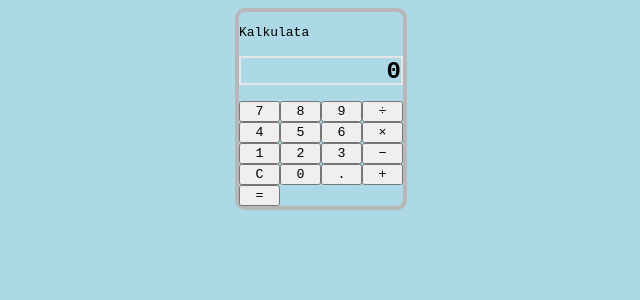
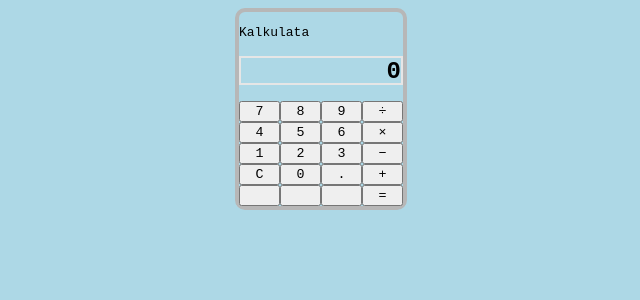
Before and after one commit to JacMan1st/First-Calculator, a React (Vite) app: page / in a window 1280 px wide. Shown: the top 300 px of the page, without its empty margins (319-959 px from the left). Built offline with nearby package versions, Linux system fonts and the light colour scheme.

Commit message:
added 3 buttons at the bottom to fill space and for posible extra opertation symbols in the future

```diff
--- a/src/App.jsx
+++ b/src/App.jsx
@@ -5,12 +5,12 @@ import './App.css';
 const App = () => {
 
   const [sum, setSum] = useState("0");
-  const buttons = ["7", "8", "9", "÷", "4", "5", "6", "×", "1", "2", "3", "−", "C", "0", ".", "+", "="];
+  const buttons = ["7", "8", "9", "÷", "4", "5", "6", "×", "1", "2", "3", "−", "C", "0", ".", "+", "","","", "="];
 
 const handleClick = (string) => {
   if (string === "=") {
-    // replaces the standard operations with tradisional
     try {
+      // replaces the standard operations with tradisional
       let expression = sum.replace(/÷/g, '/').replace(/×/g, '*').replace(/−/g, '-');
       setSum(evaluate(expression));
     } catch (error) {
```
